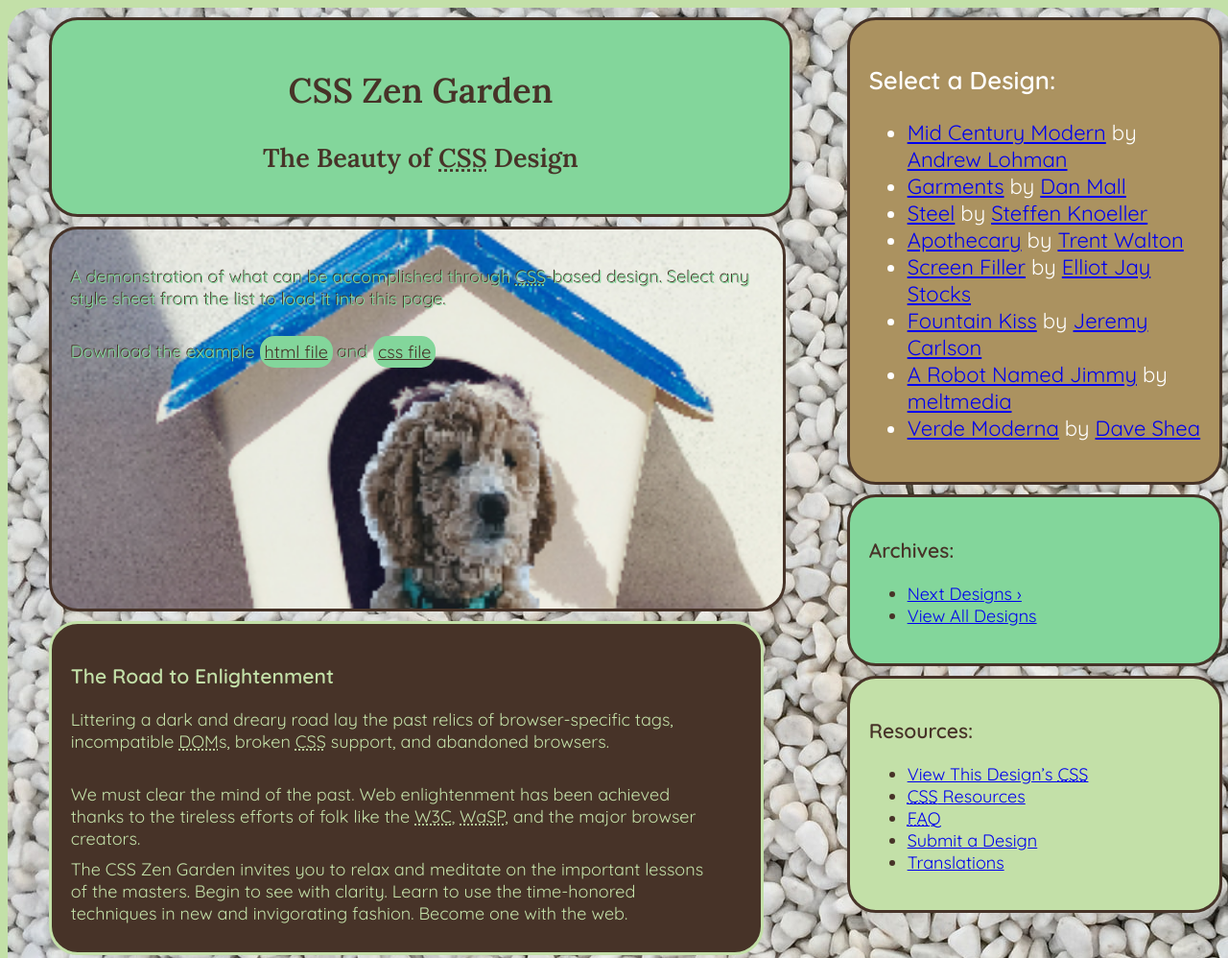
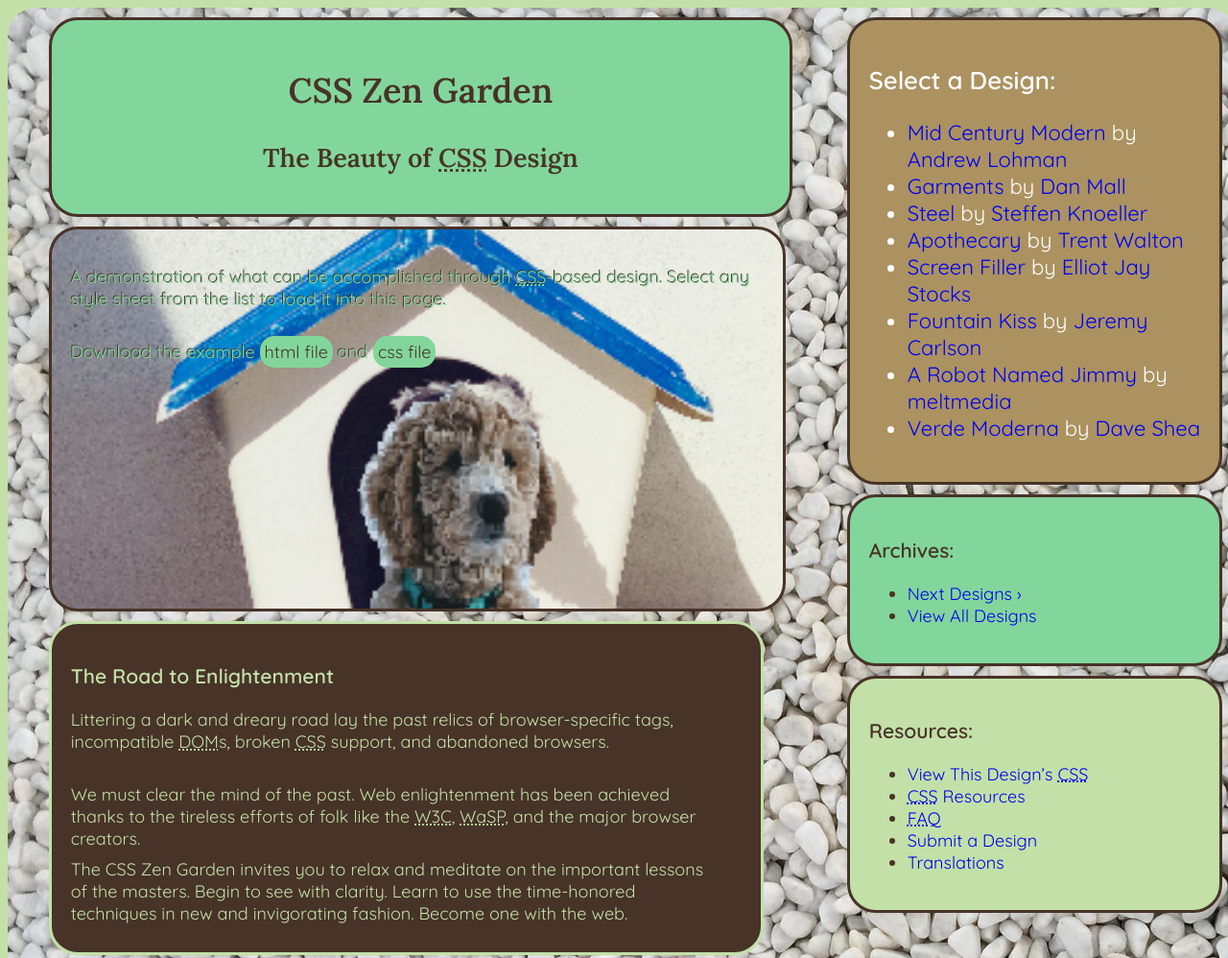
Before and after one commit to EvanWampler/zenTeamAssign, a plain HTML site: page index.html in a window 1280 px wide. Shown: the top 998 px of the page at 96% size. Drawn offline with Linux system fonts and the light colour scheme.

Commit message:
Final After video

```diff
--- a/scss/mixins.scss
+++ b/scss/mixins.scss
@@ -52,6 +52,9 @@
   h1,h2{
     font-family: $headerFont;
     text-align: center;
+  };
+  a{
+    text-decoration: none;
   };
 }
 body{
```
Also changed, not shown: css/mixins.css, css/rulesheet.css, css/styles.css, 3 other files.
